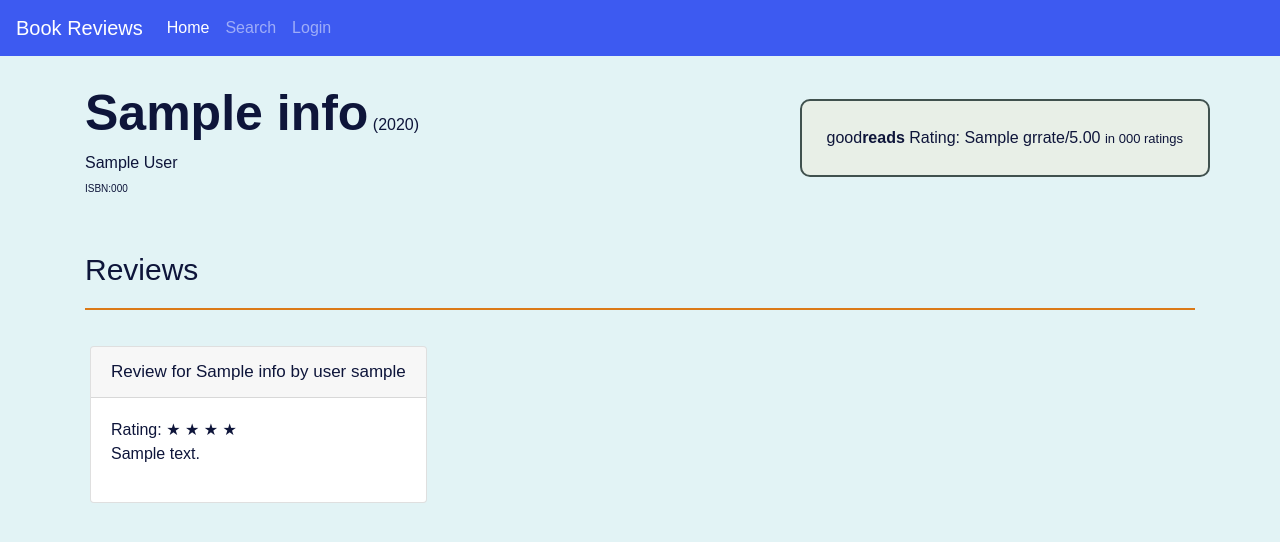
After one commit to braffel14/cs50wproject1, a Flask app: template templates/book.html in a window 1280 px wide. The commit adds this page. Shown: the top 542 px of the page. Run offline with Flask 2, Linux system fonts and the light colour scheme; the template is opened without the code that fills it: most values are stand-ins (such as "Sample title", 1, 10 or a date in 2020); some libraries are stand-ins or nearby versions; some web fonts are replaced.

Commit message:
Created book page
Created and fleshed out book.html to show book information, goodreads review information, and reviews for the book

```diff
--- a/application.py
+++ b/application.py
@@ -34,11 +34,11 @@ def index():
 
     return render_template("index.html")
 
-@app.route("/user")
+@app.route("/user/")
 def user():
     return render_template("user.html")
 
-@app.route("/login", methods=["GET", "POST"])
+@app.route("/login/", methods=["GET", "POST"])
 def login():
 
     #login mechanics triggered when form login button pushed
@@ -70,7 +70,7 @@ def login():
 
     return render_template("login.html", userexists=request.args.get("userexists"))
 
-@app.route("/register", methods=["GET", "POST"])
+@app.route("/register/", methods=["GET", "POST"])
 def register():
 
     #register mechanids triggered on form register button
@@ -105,7 +105,7 @@ def register():
 
     return render_template("register.html", unfilled=request.args.get("unfilled"))
 
-@app.route("/search", methods=["GET", "POST"])
+@app.route("/search/", methods=["GET", "POST"])
 def search():
 
     #redirects to login page if user is not logged in
@@ -132,3 +132,54 @@ def search():
 
 
     return render_template("search.html")
+
+
+#redirects to search if book path is entered without an isbn
+@app.route("/book/")
+def bookredir():
+
+    #redirects to login page if user is not logged in
+    if session["loggedin"] is False:
+       return redirect(url_for("login"))
+
+    return redirect(url_for("search"))
+
+
+@app.route("/book/<string:isbn>", methods=["GET"])
+def book(isbn):
+
+    #redirects to login page if user is not logged in
+    if session["loggedin"] is False:
+       return redirect(url_for("login"))
+
+    #get book info from db
+    book = db.execute("SELECT * FROM books WHERE isbn = :isbn", {"isbn": isbn}).first()
+
+    #get rating info from goodreads
+    grjson = requests.get("https://www.goodreads.com/book/review_counts.json", params={"key": 'gbjpeSJgvTVrtvncXhNzdg', 'isbns':[isbn]})
+    grdata = grjson.json()
+
+    #organize info into dictionary
+    info = {
+    'isbn':isbn,
+    'title': book['title'],
+    'author': book['author'],
+    'year': book['year'],
+    'grrate': grdata['books'][0]['average_rating'],
+    'grnumbers': grdata['books'][0]['ratings_count']
+    }
+
+    #get reviews from database and build dict of reviews
+    dbreviews = db.execute("SELECT * FROM reviews WHERE isbn = :isbn", {"isbn": isbn}).fetchall()
+    reviews = {}
+    for review in dbreviews:
+        #pull user who published review to get their username
+        user = db.execute("SELECT * FROM users WHERE user_id = :user_id", {"user_id": review['user_id']}).first()
+        reviews[f"{review['user_id']}"] = {
+            'isbn': review['isbn'],
+            'username': user['username'],
+            'rating': review['rating'],
+            'review': review['review'],
+        }
+
+    return render_template("book.html", info=info, reviews=reviews)
--- a/static/styles/styles.css
+++ b/static/styles/styles.css
@@ -18,13 +18,14 @@ body {
   padding: 10px 15px;
   text-align: center;
   text-decoration: none;
+  color: black;
 }
 
 .toregisterbutton, .tologinbutton, .jumbotronbutton {
   color: black;
 }
 
-.toregisterbutton:hover, .tologinbutton:hover, .jumbotronbutton:hover {
+.toregisterbutton:hover, .tologinbutton:hover, .jumbotronbutton:hover, .gotobookbutton:hover {
   border: 2px solid #40514e !important;
   color: black;
   text-underline-position: none;
@@ -75,4 +76,38 @@ body {
   border-bottom: 1px solid #e2f3f5;
 }
 
+.title {
+  font-size: 50px;
+  font-weight: bold;
+}
+
+.bookisbn {
+  font-size: 10px;
+  font-weight: lighter;
+}
+
+#bookheader {
+  padding-top: 20px;
+}
+
+#goodreadsrate {
+  background-color: #e8efe7;
+  padding: 25px;
+  border: 2px solid #40514e;
+  border-radius: 10px;
+}
+
+.reviewstitle {
+  font-size: 30px;
+  color: #0e153a;
+}
+
+.reviewshr {
+  border: 1px solid #db7917;
+}
+
+.reviewcard {
+  margin: 20px;
+}
+
 /*# sourceMappingURL=styles.css.map */
--- a/static/styles/styles.scss
+++ b/static/styles/styles.scss
@@ -10,6 +10,7 @@ $color3: #209cb3;
 $color2: #3d5af1;
 $color6: #40514e;
 $color1: #0e153a;
+$grcolor: #e8efe7;
 
 
 
@@ -31,13 +32,14 @@ body{
     padding: 10px 15px;
     text-align: center;
     text-decoration: none;
+    color: black;
 }
 
 .toregisterbutton, .tologinbutton, .jumbotronbutton{
     color: black;
 }
 
-.toregisterbutton:hover, .tologinbutton:hover, .jumbotronbutton:hover{
+.toregisterbutton:hover, .tologinbutton:hover, .jumbotronbutton:hover, .gotobookbutton:hover{
     border: 2px solid $color6 !important;
     color: black;
     text-underline-position: none;
@@ -90,3 +92,37 @@ body{
     padding: 10px;
     border-bottom: 1px solid $color4;
 }
+
+.title{
+    font-size: 50px;
+    font-weight: bold;
+}
+
+.bookisbn{
+    font-size: 10px;
+    font-weight: lighter;
+}
+
+#bookheader{
+    padding-top: 20px;
+}
+
+#goodreadsrate{
+    background-color: $grcolor;
+    padding: 25px;
+    border: 2px solid $color6;
+    border-radius: 10px;
+}
+
+.reviewstitle{
+    font-size: 30px ;
+    color: $color1;
+}
+
+.reviewshr{
+    border: 1px solid $color5;
+}
+
+.reviewcard{
+    margin: 20px;
+}
--- /dev/null
+++ b/templates/book.html
@@ -0,0 +1,47 @@
+{% extends "base.html" %}
+{% block title %}Book{% endblock %}
+{% block content %}
+
+    <div class="container">
+        <div class = "row justify-content-between align-items-center" id ="bookheader">
+            <div class="col col-md-auto">
+                <span class="title">{{ info.title }}</span> <span class="year">({{info.year}})</span><br>
+                <span class="author">{{ info.author }}</span><br>
+                <span class=bookisbn>ISBN:{{ info.isbn }}</span>
+            </div>
+            <div clas="col-md" id="goodreadsrate">
+                <div clas="rating">good<span style="font-weight:bolder">reads</span> Rating: {{ info.grrate }}/5.00 <span style="font-size: small;">in {{info.grnumbers}} ratings</span></div>
+            </div>
+        </div>
+        <div class="row justify-content-between align-items-center">
+            <div class="col">
+                <br><br>
+                <span class="reviewstitle">Reviews</span>
+                <hr class="reviewshr">
+            </div>
+        </div>
+        <div class="row align-items-center">
+            {% for review in reviews %}
+
+                <div clas="col-auto">
+                    <div class="card reviewcard">
+                        <div class="card-header"><span style="font-size: 17px">Review for {{ info.title }} by user {{ reviews[review]['username'] }}</span></div>
+                        <div class="card-body">
+                            Rating:
+                            {% for x in range(0, reviews[review]['rating']) %}
+                                &#9733;
+                            {% endfor %}
+                            <p class="reviewcardtext">{{ reviews[review]['review'] }}</p>
+                        </div>
+                    </div>
+                </div>
+
+            {% endfor %}
+        </div>
+    </div>
+
+
+
+
+
+{% endblock %}
```
Also changed, not shown: templates/search.html (+8 -3 lines), 2 other files.
